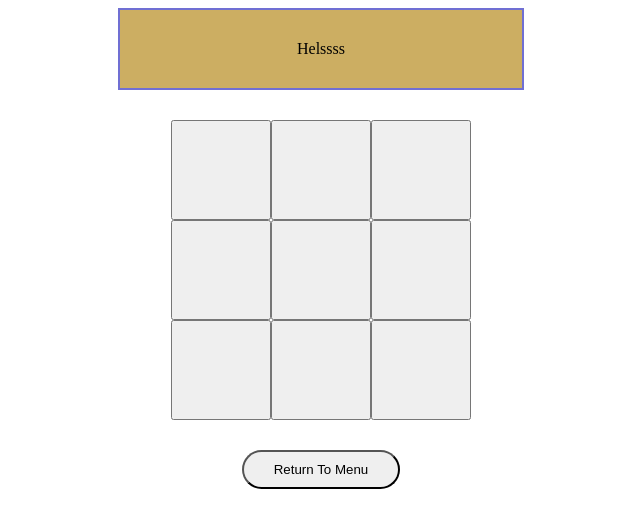
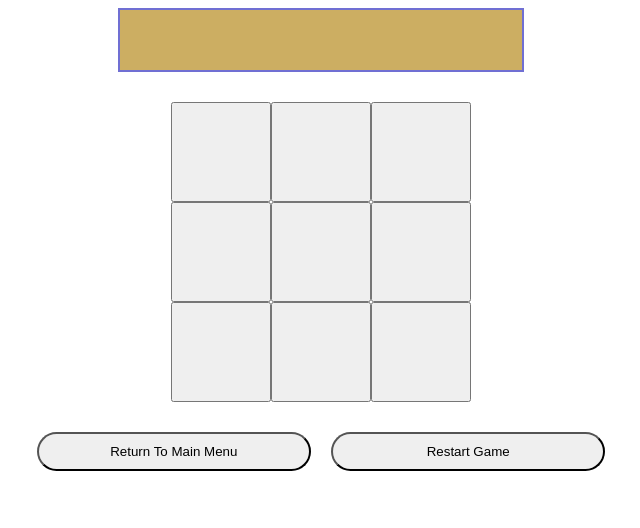
Before and after one commit to GhassanALNomani/Tic-Tac-Toe-Game, a plain HTML site: page game.html in a window 1280 px wide. Shown: the whole page, without its empty margins (319-959 px from the left). Drawn offline with nearby package versions, Linux system fonts and the light colour scheme.

Commit message:
edit main.js add button restart

```diff
--- a/css/style.css
+++ b/css/style.css
@@ -84,6 +84,15 @@ body{
     padding: 10px 30px;
     border-radius: 20px;
     margin-top: 30px;
+    width: 100%;
+    margin-right: 20px
+}
+
+#container #restart{
+    padding: 10px 30px;
+    border-radius: 20px;
+    margin-top: 30px;
+    width: 100%
 
 }
 
--- a/game.html
+++ b/game.html
@@ -9,7 +9,7 @@
     <body>
         <div id="container">
             <div class="boardInst flex width-align">
-                Helssss
+
             </div>
             <div class="container-game flex width-align">
                 <!-- First row -->
@@ -26,7 +26,8 @@
                 <button id="spot9" onclick="move(this)"></button>
             </div>
             <div class="button-center flex width-align">
-                <button id="menu">Return To Menu</button>
+                <button id="menu">Return To Main Menu</button>
+                <button id="restart">Restart Game</button>
             </div>
 
         </div>
--- a/js/main.js
+++ b/js/main.js
@@ -70,3 +70,19 @@ function checkWinner(move){
         }
     return result;
 }
+
+
+
+// Create event for button when i clicked return me to page menu
+
+$("#menu").on('click', function(){
+    location.href = "index.html";
+})
+
+
+//Create event for button when i clicked restart game
+//check
+$('#restart').on('click', function(){
+    $('#container .container-game button').text("");
+    $('.boardInst').text("");
+});
```
